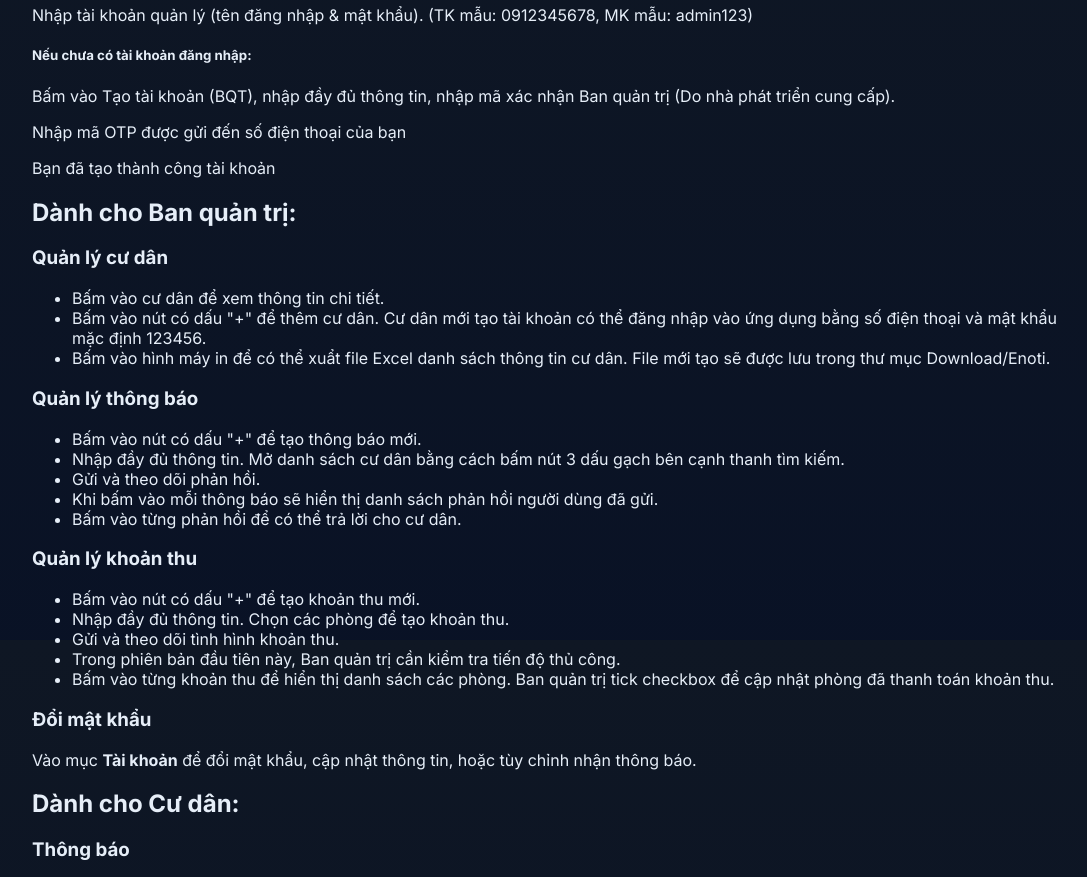
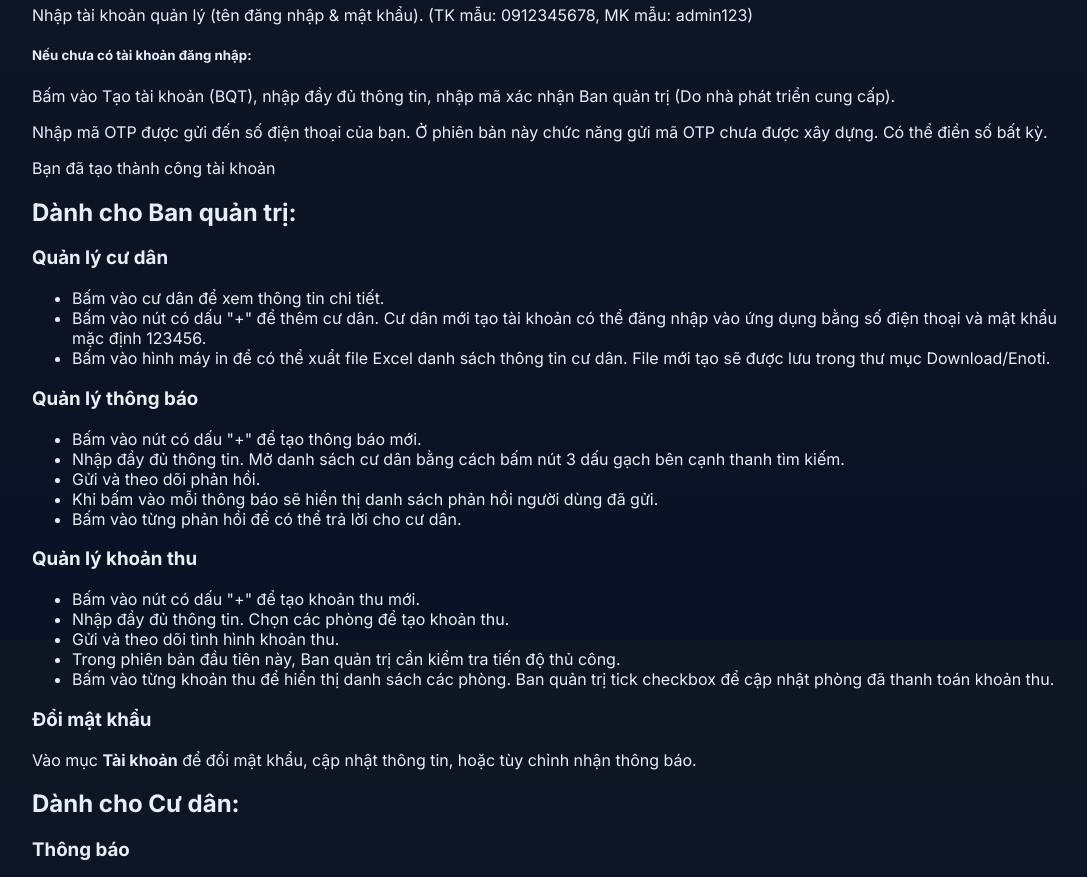
Before and after one commit to scarlett1712/IT3180_2025I_SE-04, a website: page landing/guide.html in a window 1280 px wide. Shown: the part 960-1837 px from the top of the page, without its empty margins (94-1181 px from the left). Drawn offline with Linux system fonts and the light colour scheme.

```diff
--- a/landing/guide.html
+++ b/landing/guide.html
@@ -81,7 +81,7 @@
 
             <p>Bấm vào Tạo tài khoản (BQT), nhập đầy đủ thông tin, nhập mã xác nhận Ban quản trị (Do nhà phát triển cung cấp).</p>
 
-            <p>Nhập mã OTP được gửi đến số điện thoại của bạn</p>
+            <p>Nhập mã OTP được gửi đến số điện thoại của bạn. Ở phiên bản này chức năng gửi mã OTP chưa được xây dựng. Có thể điền số bất kỳ.</p>
 
             <p>Bạn đã tạo thành công tài khoản</p>
 
```
